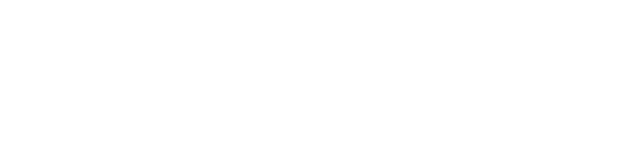
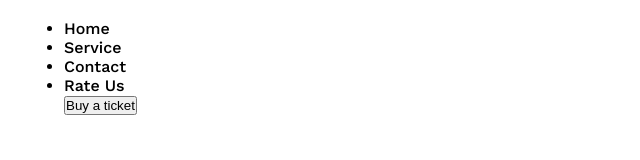
Before and after one commit to coderTirtha/Hotel-luxury, a plain HTML site: page index.html in a window 1280 px wide. Shown: the whole page, without its empty margins (0-640 px from the left). Drawn offline with nearby package versions, Linux system fonts and the light colour scheme.

Commit message:
web name changed

```diff
--- a/index.html
+++ b/index.html
@@ -5,8 +5,8 @@
     <meta charset="UTF-8">
     <meta http-equiv="X-UA-Compatible" content="IE=edge">
     <meta name="viewport" content="width=device-width, initial-scale=1.0">
-    <title>Food-lovers</title>
-    <link rel="shortcut icon" href="images/favicon.png" type="image/x-icon">
+    <title>Hotel Luxury</title>
+    <link rel="shortcut icon" href="" type="image/x-icon">
     <link rel="stylesheet" href="style.css">
     <link rel="stylesheet" href="https://stackpath.bootstrapcdn.com/font-awesome/4.7.0/css/font-awesome.min.css">
     <script src="https://kit.fontawesome.com/f9c9f5cd0c.js" crossorigin="anonymous"></script>
@@ -16,7 +16,18 @@
 <body>
 
     <header>
-
+        <nav>
+            <ul>
+                <ul>
+                    <img src="" alt="">
+                </ul>
+                <li>Home</li>
+                <li>Service</li>
+                <li>Contact</li>
+                <li>Rate Us</li>
+                <button>Buy a ticket</button>
+            </ul>
+        </nav>
     </header>
 
     <main>
--- a/style.css
+++ b/style.css
@@ -12,3 +12,7 @@ body {
     margin: 0 5%;
     font-family: 'Work Sans', sans-serif;
 }
+
+nav ul img {
+    max-width: 10%;
+}
```
Also changed, not shown: images/favicon.png (deleted), images/logo(light-mode).png (deleted), images/logo.png (deleted).
